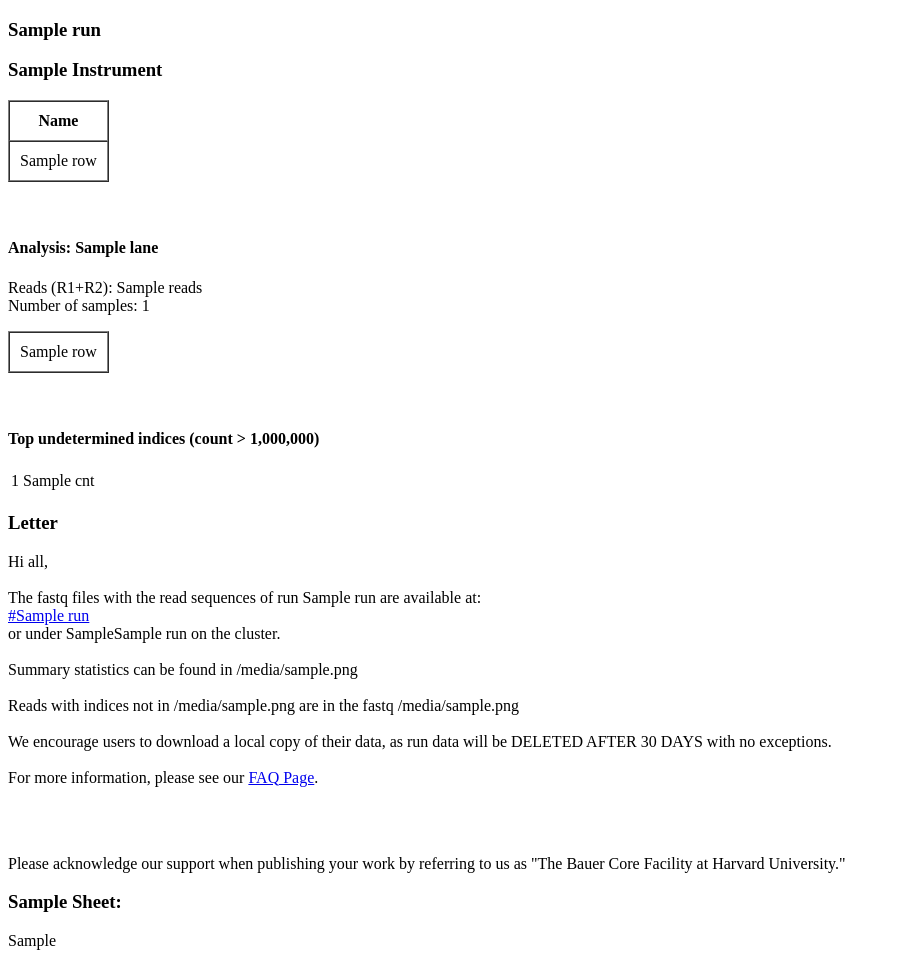
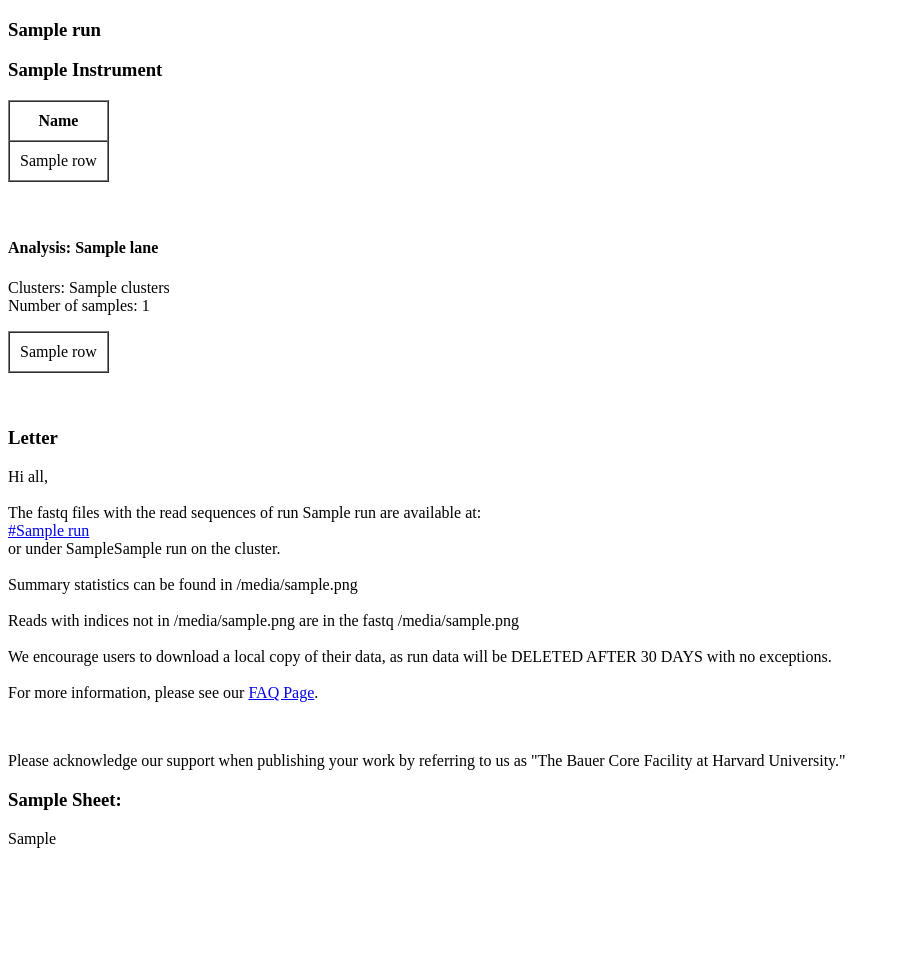
Before and after one commit to harvardinformatics/odybcl2fastq, a Python web app: template odybcl2fastq/templates/summary.html in a window 1280 px wide. Shown: the whole page, without its empty margins (0-900 px from the left). After the commit the page ends 848 px from the top, so only its background shows below. Run offline with Jinja, Linux system fonts and the light colour scheme; the template is opened without the code that fills it: most values are stand-ins (such as "Sample title", 1, 10 or a date in 2020).

Commit message:
add undeter count per lane, change reads to clusters

```diff
--- a/odybcl2fastq/templates/summary.html
+++ b/odybcl2fastq/templates/summary.html
@@ -4,7 +4,7 @@
     <h3>{{run}}</h3>
     <h3>{{instrument|title}}
     {% if lanes|length > 1 %}
-         Total Anaylses {{lanes|length}}
+         Total Analyses {{lanes|length}}
     {% endif %}
     </h3>
     {% if lane_sum %}
@@ -24,7 +24,7 @@
     {% endif %}
     {% for name, lane in lanes.items() %}
         <h4>Analysis: {{name}}</h4>
-        <p>Reads (R1+R2): {{lane['reads']}}<br>
+        <p>Clusters: {{lane['clusters']}}<br>
         Number of samples: {{lane['sam_num']}}</p>
         {% if lane['samples'] %}
             <table cellspacing="0" cellpadding="10" border="1px">
@@ -41,15 +41,15 @@
             </table>
             <br><br>
         {% endif %}
+        {% if name in undetermined and undetermined[name]%}
+            <h4>Top undetermined indices (count > 1,000,000)</h4>
+            <table>
+                {% for index, cnt in undetermined[name].items() %}
+                <tr><td>{{index}}</td><td>{{cnt}}</td></tr>
+                {% endfor %}
+            </table>
+        {% endif %}
     {% endfor %}
-    {% if undetermined %}
-    <h4>Top undetermined indices (count > 1,000,000)</h4>
-    <table>
-        {% for index, cnt in undetermined.items() %}
-        <tr><td>{{index}}</td><td>{{cnt}}</td></tr>
-        {% endfor %}
-    </table>
-    {% endif %}
     <h3>Letter</h3>
     <p>
     Hi all,<br><br>
@@ -65,7 +65,7 @@
 
     For more information, please see our
     <a href="http://informatics.fas.harvard.edu/faq">FAQ Page</a>.
-    </p><br><br>
+    </p><br>
 
     <p>Please acknowledge our support when publishing your work by referring to us
     as "The Bauer Core Facility at Harvard University."</p>
```
